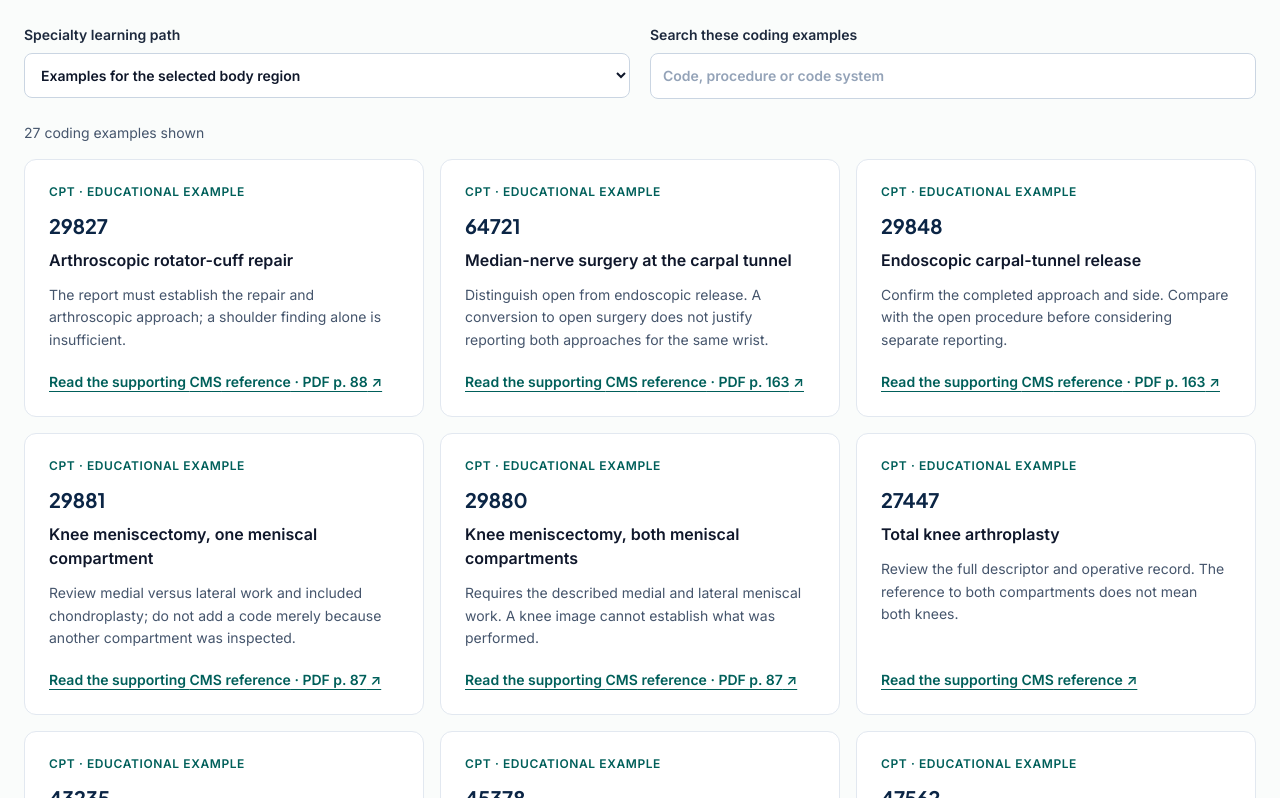
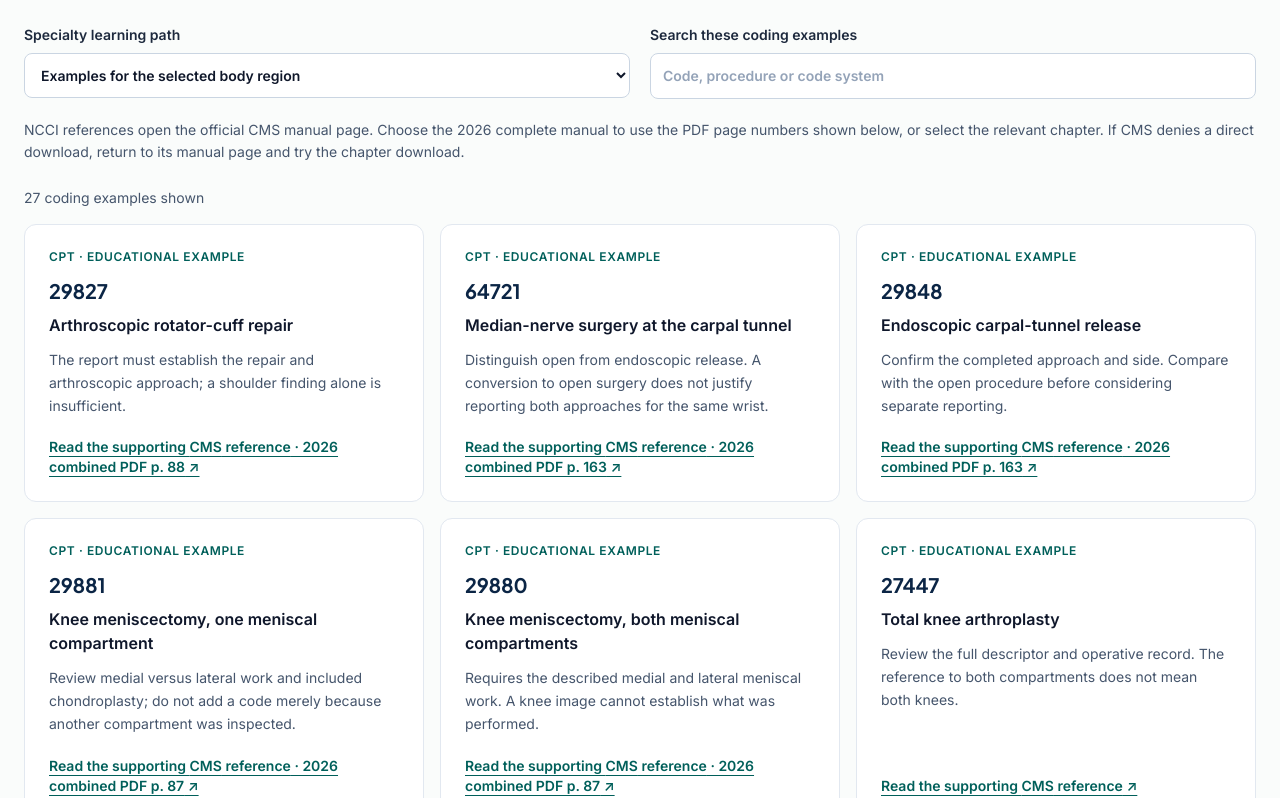
Before and after one commit to kk078/aetherahealthcare-website, a Next.js app: page /anatomy-atlas in a window 1280 px wide. Shown: the part 2182-2980 px from the top of the page. Built offline with nearby package versions, Linux system fonts and the light colour scheme; no server answers.

Commit message:
Route NCCI references through the official CMS manual page

```diff
--- a/src/components/anatomy/AnatomyAtlas.tsx
+++ b/src/components/anatomy/AnatomyAtlas.tsx
@@ -67,8 +67,9 @@ export default function AnatomyAtlas() {
       <p className="text-sm font-semibold uppercase tracking-widest text-teal-800">02 / Connect anatomy and documentation</p><h2 id="lessons-heading" className="mt-2 text-3xl font-semibold text-slate-950">{ATLAS_SPECIALTIES.length} specialty learning paths</h2><p className="mt-4 max-w-3xl leading-relaxed text-slate-600">Explore common documentation questions across medical, surgical, dental and therapy services. The {ATLAS_CODES.length} selected examples include individual codes, code families and modifiers. They are a starting point for study, not comprehensive specialty code lists.</p>
       <div className="mt-6 grid gap-5 sm:grid-cols-2"><label className={label}>Specialty learning path<select aria-label="Specialty learning path" className={field} value={specialty} onChange={e => { const s = ATLAS_SPECIALTIES.find(item => item.name === e.target.value); setStudyId(''); setView(DEFAULT_STUDY_VIEW); setSpecialty(e.target.value); setCodeSearch(''); if (s) { setRegion(s.region); setSelected(''); setSearch(''); setLayer(s.region === 'surface' ? 'surface' : 'all'); } }}>{<option value="">Examples for the selected body region</option>}{ATLAS_SPECIALTIES.map(s => <option key={s.name}>{s.name}</option>)}</select></label><label className={label}>Search these coding examples<input type="search" className={field} placeholder="Code, procedure or code system" value={codeSearch} onChange={e => setCodeSearch(e.target.value)} /></label></div>
       {pathway && <article className="mt-5 rounded-xl bg-[#0B2545] p-6 text-white"><h3 className="text-xl font-semibold">{pathway.name}</h3><p className="mt-3 leading-relaxed text-slate-200">{pathway.focus}</p><p className="mt-4 text-sm text-slate-200">Examples below illustrate selected concepts; they do not cover every procedure in this specialty.</p><a href="#explore" className="mt-4 inline-block font-semibold text-[#88e1d1] underline">Explore the related body region ↑</a></article>}
+      <p className="mt-5 text-sm leading-relaxed text-slate-600">NCCI references open the official CMS manual page. Choose the 2026 complete manual to use the PDF page numbers shown below, or select the relevant chapter. If CMS denies a direct download, return to its manual page and try the chapter download.</p>
       <p className="mt-6 text-sm text-slate-600" role="status">{codes.length} coding examples shown</p>
-      <div className="mt-4 grid gap-4 md:grid-cols-2 xl:grid-cols-3">{codes.map(code => <article key={code.code} className="flex flex-col rounded-xl border border-slate-200 bg-white p-6"><p className="text-xs font-semibold uppercase tracking-wider text-teal-800">{code.system} · educational example</p><h3 className="mt-3 text-xl font-semibold text-[#0B2545]">{code.code}</h3><p className="mt-2 font-semibold text-slate-900">{code.title}</p><p className="mt-3 grow text-sm leading-relaxed text-slate-600">{code.checkpoint}</p><a className="mt-5 text-sm font-semibold text-teal-800 underline underline-offset-4" href={atlasSourceUrl(code)}>Read the supporting {code.source === 'dental' ? 'ADA' : 'CMS'} reference{code.page ? ` · PDF p. ${code.page}` : ''} ↗<span className="sr-only"> for {code.code}</span></a></article>)}</div>
+      <div className="mt-4 grid gap-4 md:grid-cols-2 xl:grid-cols-3">{codes.map(code => <article key={code.code} className="flex flex-col rounded-xl border border-slate-200 bg-white p-6"><p className="text-xs font-semibold uppercase tracking-wider text-teal-800">{code.system} · educational example</p><h3 className="mt-3 text-xl font-semibold text-[#0B2545]">{code.code}</h3><p className="mt-2 font-semibold text-slate-900">{code.title}</p><p className="mt-3 grow text-sm leading-relaxed text-slate-600">{code.checkpoint}</p><a className="mt-5 text-sm font-semibold text-teal-800 underline underline-offset-4" href={atlasSourceUrl(code)}>Read the supporting {code.source === 'dental' ? 'ADA' : 'CMS'} reference{code.page ? ` · ${code.source === 'ncci' ? '2026 combined PDF' : 'PDF'} p. ${code.page}` : ''} ↗<span className="sr-only"> for {code.code}</span></a></article>)}</div>
       {codes.length === 0 && <div className="mt-4 rounded-xl border border-slate-200 bg-white p-6"><p>No selected coding examples match this view. The specialty focus and general guidance remain available.</p><a href={ATLAS_SOURCES.ncci.url} className="mt-3 inline-block text-teal-800 underline">Review the CMS NCCI policy manual ↗</a></div>}
       <p className="mt-6 max-w-4xl text-sm leading-relaxed text-slate-600">Use the full, current licensed code set and payer instructions for the date of service. CPT examples concern services, CDT concerns dental procedures, and JW/JZ are modifiers. Diagnosis coding requires a separate ICD-10-CM review. Neither model selection nor these examples establishes medical necessity, separate reportability, coverage or payment.</p>
     </section>
--- a/src/data/anatomyEducation.ts
+++ b/src/data/anatomyEducation.ts
@@ -121,5 +121,6 @@ export const ATLAS_QUIZ = [
 ];
 
 export function atlasSourceUrl(code: AtlasCode) {
-  return ATLAS_SOURCES[code.source].url + (code.page ? `#page=${code.page}` : '');
+  const url = ATLAS_SOURCES[code.source].url;
+  return url + (code.page && new URL(url).pathname.endsWith('.pdf') ? `#page=${code.page}` : '');
 }
--- a/src/data/autonomyReferences.ts
+++ b/src/data/autonomyReferences.ts
@@ -3,7 +3,7 @@ export const AUTONOMY_REVIEW_DATE = '2026-09-22';
 export const SOURCES = {
   fca: { label: '31 U.S.C. § 3729 — False claims', url: 'https://www.law.cornell.edu/uscode/text/31/3729' },
   modifiers: { label: 'CMS — Claims processing: multiple modifiers', url: 'https://www.cms.gov/regulations-and-guidance/guidance/manuals/downloads/clm104c26.pdf' },
-  ncci: { label: 'CMS — 2026 Medicare NCCI Policy Manual', url: 'https://www.cms.gov/files/document/2026-ncci-medicare-policy-manual-all-chapters.pdf' },
+  ncci: { label: 'CMS — 2026 Medicare NCCI Policy Manual', url: 'https://www.cms.gov/medicare/coding-billing/national-correct-coding-initiative-ncci-edits/medicare-ncci-policy-manual' },
   drugs: { label: 'CMS — JW and JZ modifier FAQs', url: 'https://www.cms.gov/medicare/medicare-fee-for-service-payment/hospitaloutpatientpps/downloads/jw-modifier-faqs.pdf' },
   avastin: { label: 'DailyMed — Avastin package labeling', url: 'https://dailymed.nlm.nih.gov/dailymed/lookup.cfm?setid=939b5d1f-9fb2-4499-80ef-0607aa6b114e' },
   hipaa: { label: 'HHS — HIPAA and cloud computing', url: 'https://www.hhs.gov/hipaa/for-professionals/special-topics/health-information-technology/cloud-computing/index.html' },
```
